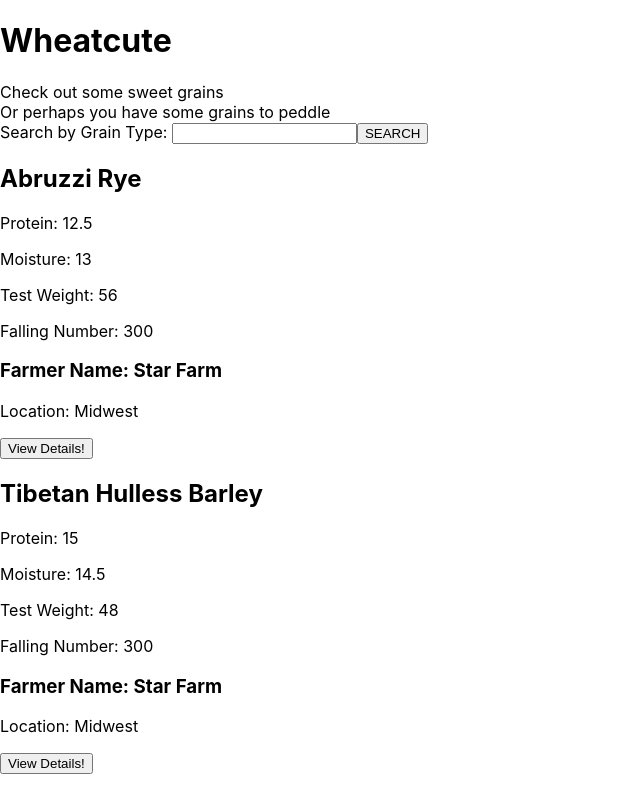
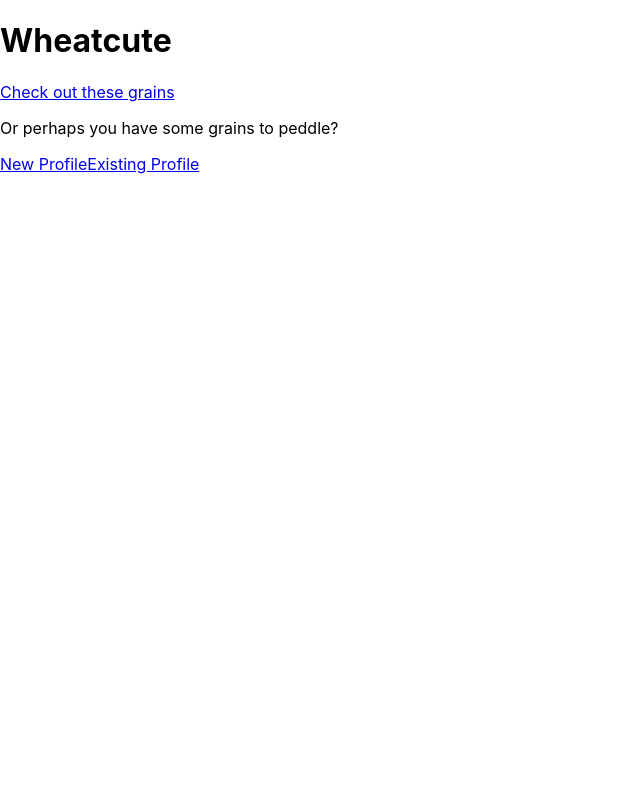
Before and after one commit to Fair-Trade-Grains/frontend, a React (Create React App) app: page / in a window 1280 px wide. Shown: the top 797 px of the page, without its empty margins (0-640 px from the left). Built offline with nearby package versions, Linux system fonts and the light colour scheme.

Commit message:
Add Landing component and Routes to App component

```diff
--- a/src/components/App.js
+++ b/src/components/App.js
@@ -1,7 +1,11 @@
+import { Link, Route, Routes } from 'react-router-dom';
 import logo from '../assets/logo.svg';
 import '../css/App.css';
 import GrainResults from './GrainResults';
+import FarmerResults from './FarmerResults';
+import NewProfileForm from './NewProfileForm';
 import FarmerProfile from './FarmerProfile';
+import Landing from './Landing';
 
 function App() {
   return (
@@ -10,14 +14,12 @@ function App() {
         <h1>Wheatcute</h1>
       </header>
       <main>
-        <div>
-          Check out some sweet grains
-        </div>
-        <div>
-          Or perhaps you have some grains to peddle
-        </div>
-        <GrainResults />
-        <FarmerProfile />
+        <Routes>
+          <Route path='/' element={<Landing />}/>
+          <Route path="/grains" element={<GrainResults />} />
+          <Route path='/create-farmer' element={<NewProfileForm />} />
+          <Route fath='/farms' element={<FarmerResults />} />
+        </Routes>
       </main>
     </div>
   );
--- a/src/components/FarmerResults.js
+++ b/src/components/FarmerResults.js
@@ -1,5 +1,8 @@
 import React from 'react';
 import '../css/FarmerResults.css';
 
+const FarmerResults = () => {
+  return (<p>hello I am a form</p>);
+};
 
 export default FarmerResults;
--- a/src/components/GrainResults.js
+++ b/src/components/GrainResults.js
@@ -31,7 +31,7 @@ const GrainResults = () => {
   useEffect(() => {
     setFarms(data.farms)
     setGrains(data.grains)
-  })
+  }, [])
 
   const handleChange = (searchText) => {
     const grainsFiltered = grains.filter(grain => grain.name.toLowerCase().includes(searchText))
--- /dev/null
+++ b/src/components/Landing.js
@@ -0,0 +1,19 @@
+import React from 'react';
+import { Link } from 'react-router-dom';
+
+const Landing = () => {
+  return (
+    <div>
+      <div className='grains-portal'>
+        <Link to='grains'>Check out these grains </Link>
+      </div>
+      <div className='farmers-portal'>
+        <p> Or perhaps you have some grains to peddle? </p>
+        <Link to='create-farmer'>New Profile</Link>
+        <Link to='farms'>Existing Profile</Link>
+      </div>
+    </div>
+  )
+}
+
+export default Landing;
```
